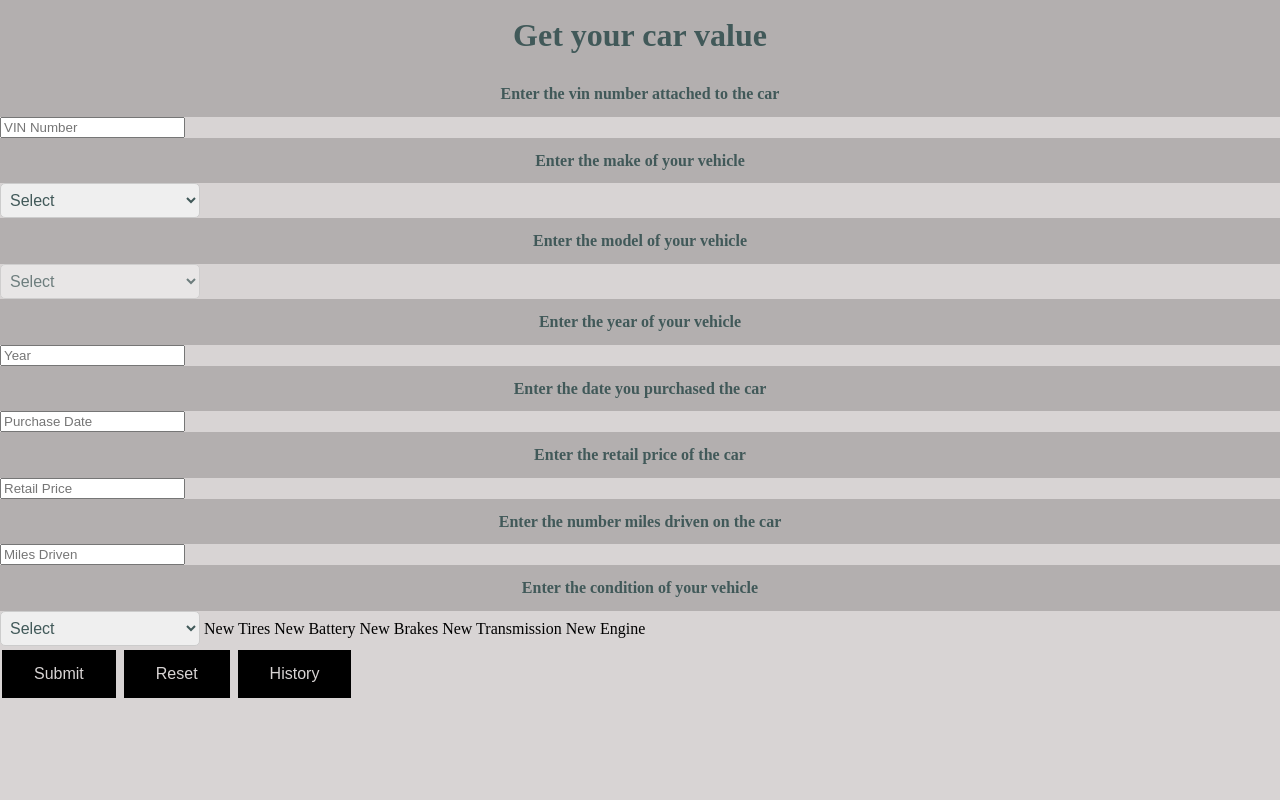
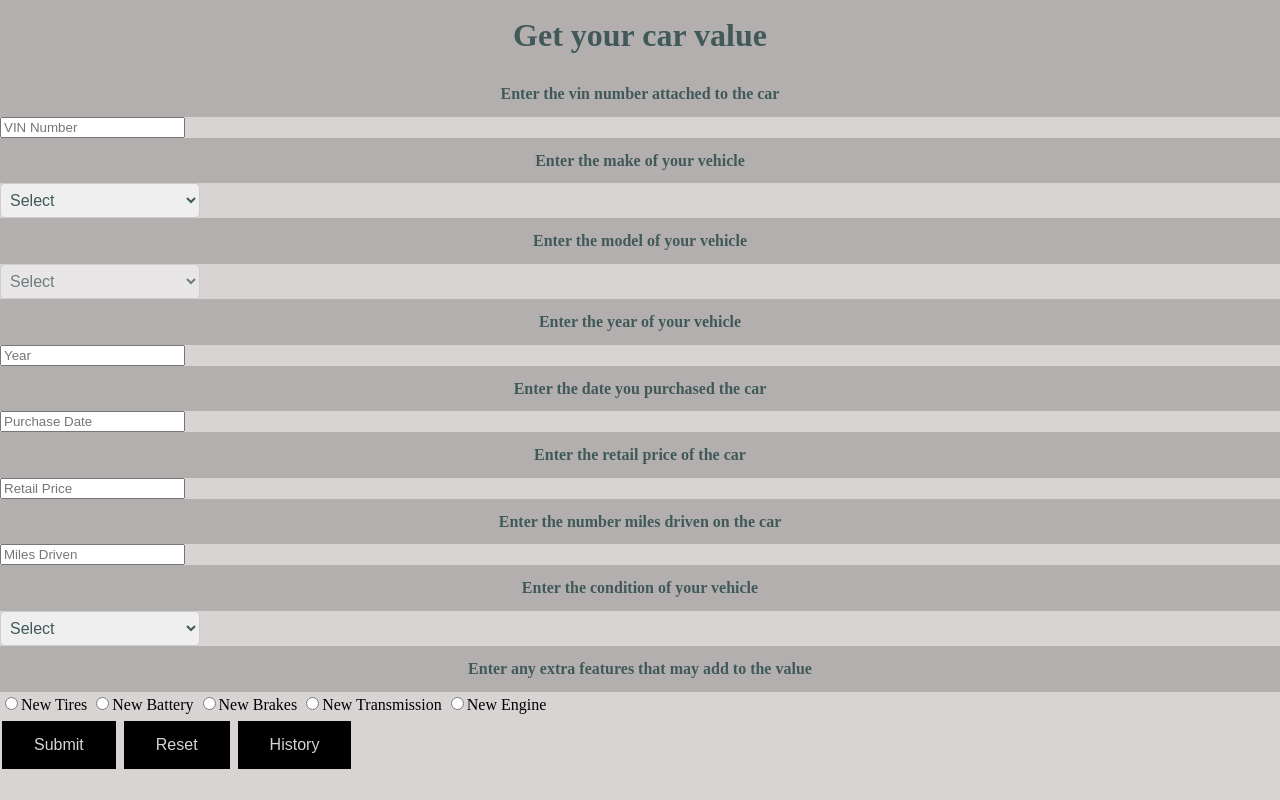
Before and after one commit to ColemanStone/CSCI-400-Project-1, a PHP site: page /carpage.html in a window 1280 px wide. Run offline with PHP 8.4, Linux system fonts and the light colour scheme.

Commit message:
Tweaked carpage to include additional price based on a selected add on

```diff
--- a/carpage.html
+++ b/carpage.html
@@ -68,11 +68,13 @@
             <option value="good">Good</option>
             <option value="fair">Fair</option>
         </select>
-        <radio name="saleCondition" value="newTires">New Tires</radio>
-        <radio name="saleCondition" value="newBattery">New Battery</radio>
-        <radio name="saleCondition" value="newBrakes">New Brakes</radio>
-        <radio name="saleCondition" value="newTransmission">New Transmission</radio>
-        <radio name="saleCondition" value="newEngine">New Engine</radio>
+        <br>
+        <p>Enter any extra features that may add to the value</p>
+        <input type="radio" name="addon" value="newTires">New Tires
+        <input type="radio" name="addon" value="newBattery">New Battery
+        <input type="radio" name="addon" value="newBrakes">New Brakes
+        <input type="radio" name="addon" value="newTransmission">New Transmission
+        <input type="radio" name="addon" value="newEngine">New Engine
 
         <br>
 
```
Also changed, not shown: carpage.php (+16 -3 lines).
